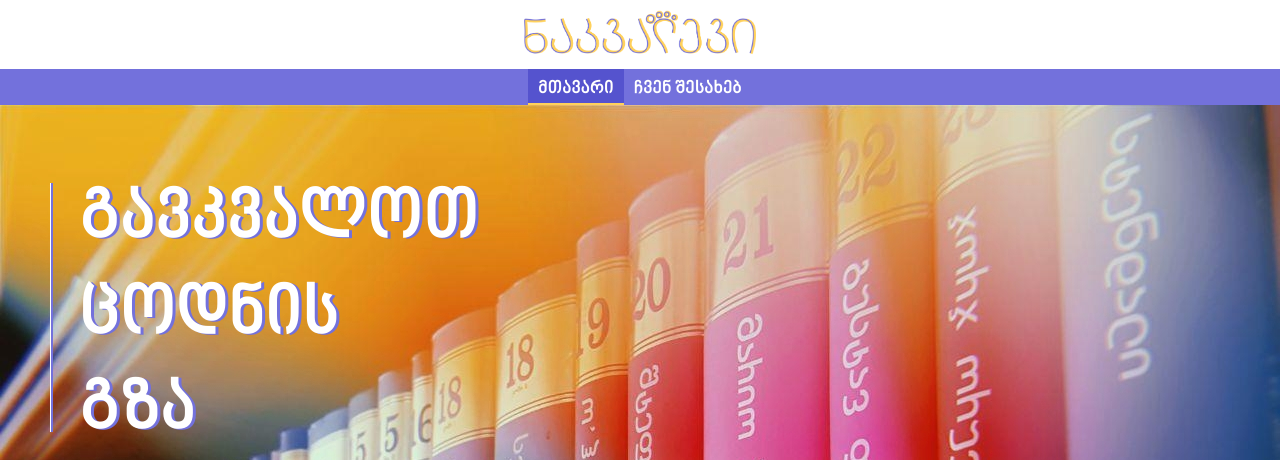
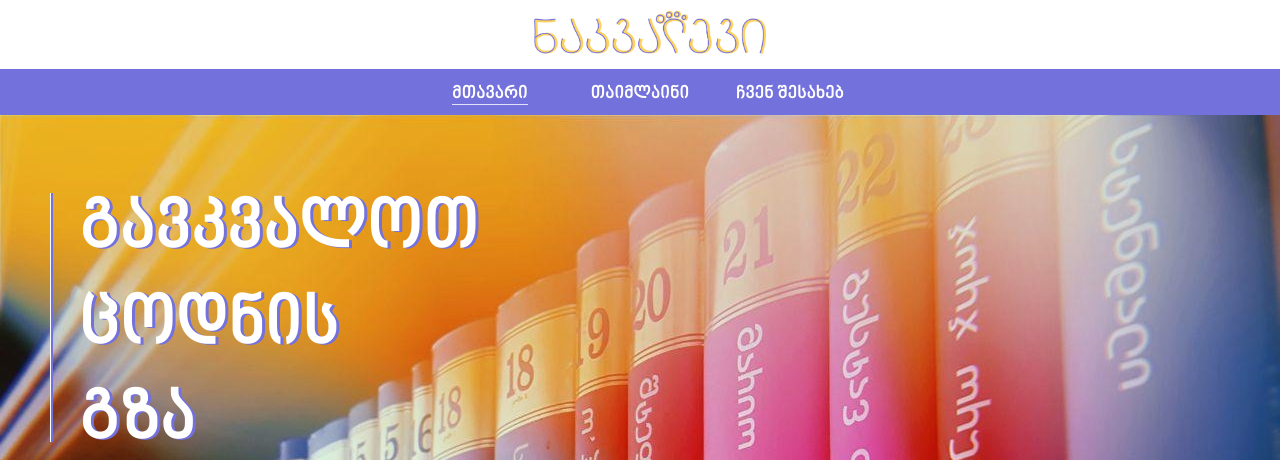
Before and after one commit to tsitokhtsev/nakvalevi, a PHP site: page /home in a window 1280 px wide. Shown: the top 460 px of the page. Run offline with PHP 8.4, Linux system fonts and the light colour scheme; style sheets or scripts are compiled from the project's sources; some web fonts are replaced.

Commit message:
updated navbar style

```diff
--- a/about/css/style.css
+++ b/about/css/style.css
@@ -28,10 +28,8 @@
   src: url("../fonts/bpg_nino_mkhedruli_bold.otf") format("truetype");
 }
 
-.navbar-link-about {
-  padding: 10px 10px 3px 10px;
-  border-bottom: 2px solid #ffd15c;
-  background: #5553ce;
+.navbar-link-title-about {
+  border-bottom: 1px solid rgba(255, 255, 255, 0.8);
 }
 
 .about-span {
--- a/about/sass/_navbar.sass
+++ b/about/sass/_navbar.sass
@@ -1,4 +1,2 @@
-.navbar-link-about
-    padding: 10px 10px 3px 10px
-    border-bottom: 2px solid $yellow
-    background: $purple-dark
+.navbar-link-title-about
+    border-bottom: 1px solid rgba(#fff, 0.8)
--- a/home/css/style.css
+++ b/home/css/style.css
@@ -28,10 +28,8 @@
   src: url("../fonts/bpg_nino_mkhedruli_bold.otf") format("truetype");
 }
 
-.navbar-link-home {
-  padding: 10px 10px 3px 10px;
-  border-bottom: 2px solid #ffd15c;
-  background: #5553ce;
+.navbar-link-title-home {
+  border-bottom: 1px solid rgba(255, 255, 255, 0.8);
 }
 
 .home-hero {
--- a/home/index.html
+++ b/home/index.html
@@ -22,8 +22,15 @@
     </div>
     <nav class="navbar">
         <div class="navbar-container">
-            <a href="/home" class="navbar-link navbar-link-home">მთავარი</a>
-            <a href="/about" class="navbar-link navbar-link-about">ჩვენ შესახებ</a>
+            <a href="/home" class="navbar-link">
+                <span class="navbar-link-title-home">მთავარი</span>
+            </a>
+            <a href="/timeline" class="navbar-link">
+                <span class="navbar-link-title-timeline">თაიმლაინი</span>
+            </a>
+            <a href="/about" class="navbar-link">
+                <span class="navbar-link-title-about">ჩვენ შესახებ</span>
+            </a>
         </div>
     </nav>
     <div class="home-hero">
--- a/home/sass/_navbar.sass
+++ b/home/sass/_navbar.sass
@@ -1,4 +1,2 @@
-.navbar-link-home
-    padding: 10px 10px 3px 10px
-    border-bottom: 2px solid $yellow
-    background: $purple-dark
+.navbar-link-title-home
+    border-bottom: 1px solid rgba(#fff, 0.8)
--- a/sass/_navbar.sass
+++ b/sass/_navbar.sass
@@ -3,6 +3,7 @@
     background: #fff
     &-img
         margin: 10px auto
+        padding-left: 20px
         height: 45px
 /* Portrait tablets and small desktops */
 @media screen and (min-width: 768px) and (max-width: 991px)
@@ -24,9 +25,12 @@
         display: flex
         align-content: center
     &-link
-        padding: 10px 10px 5px 10px
+        position: relative
+        width: 150px
+        padding: 15px 0 10px 0
+        text-align: center
         font-size: 18px
         color: #fff
         +mt-bold
         &:hover
-            background: $purple-darker
+            color: rgba(#fff, 0.8)
```
Also changed, not shown: about/index.html (+9 -2 lines), 3 other files.
